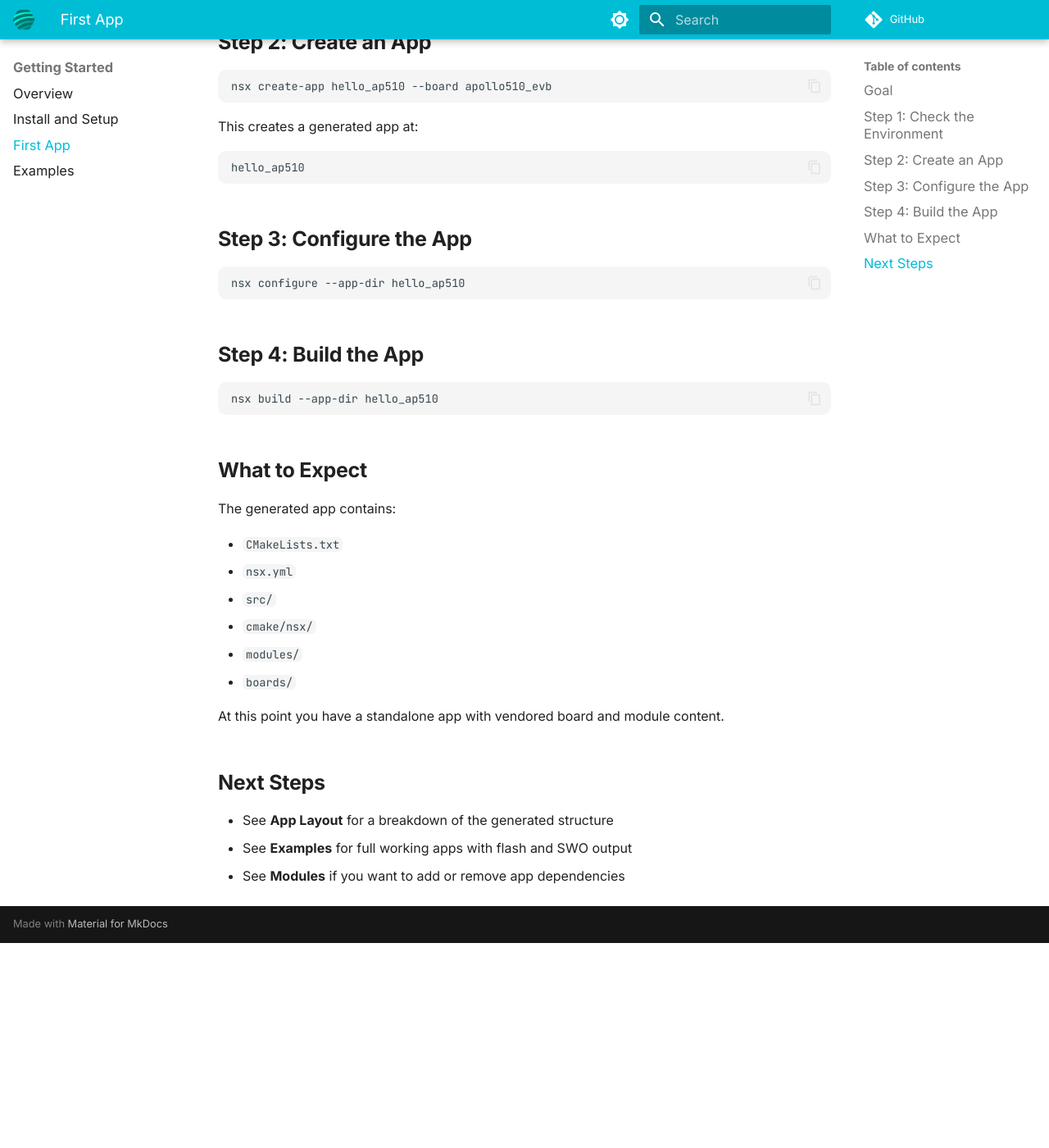
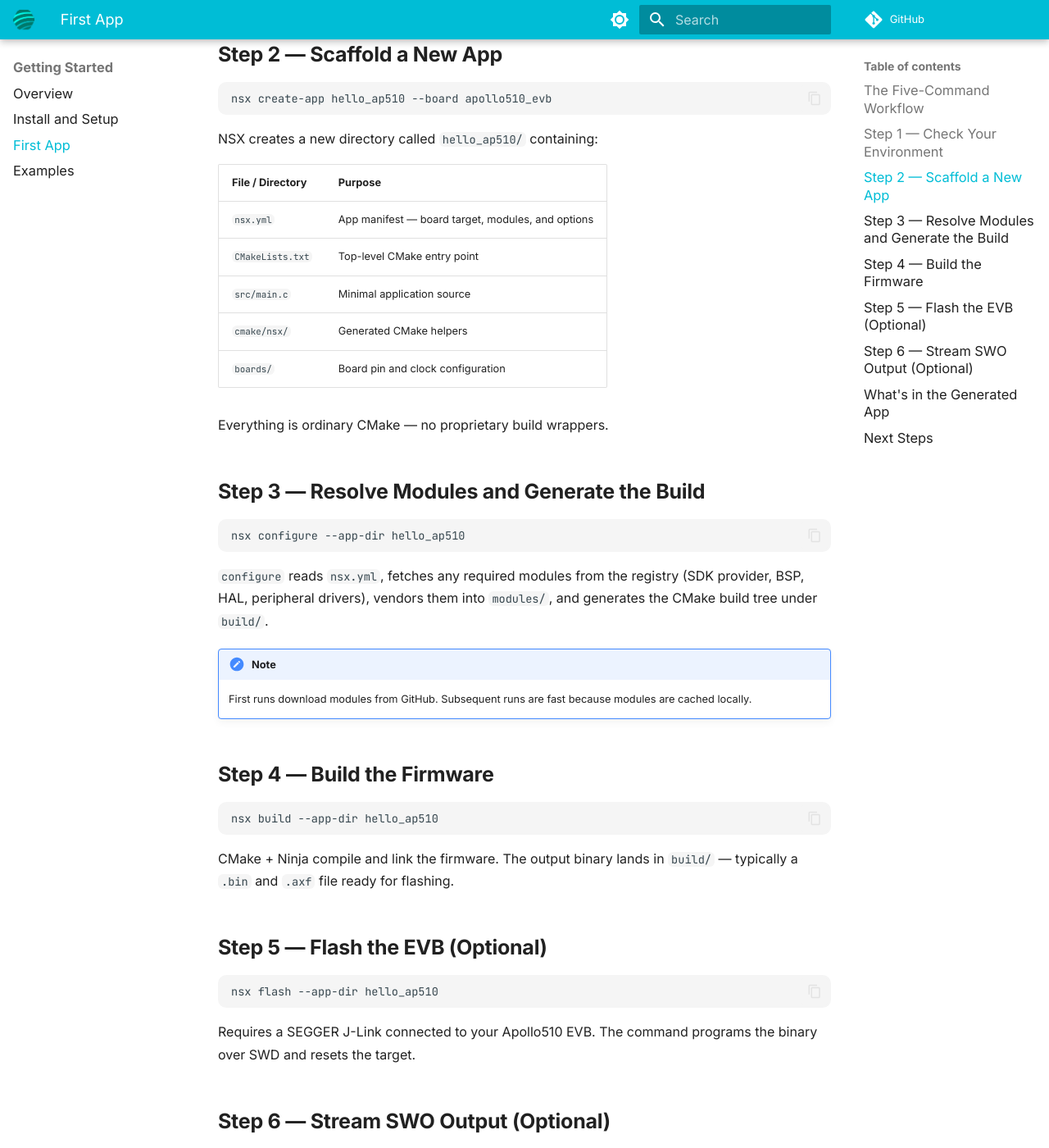
Before and after one commit to AmbiqAI/neuralspotx, an MkDocs documentation site: the page built from docs/getting-started/first-app.md, in a window 1280 px wide and 1400 px high, scrolled down 795 px. Shown: the whole window at 82% size. Built offline with MkDocs 1.6.1 and Material for MkDocs 9.7.7, drawn with Linux system fonts in a browser that asks for light colours; comment, search, counter and statistics services are not loaded; before the commit the page ends 1945 px from its top, so only the background shows below that; some of the changed text lies outside the part shown.

Commit message:
docs: enrich Getting Started — more content, tables, cards, cleaner tone

````diff
--- a/docs/getting-started/first-app.md
+++ b/docs/getting-started/first-app.md
@@ -1,20 +1,16 @@
 # First App
 
-This page walks through the standard NSX app creation flow.
+Walk through the full NSX lifecycle — scaffold a project, resolve
+modules, compile firmware, flash it to an evaluation board, and watch
+live SWO output. The whole process takes about two minutes.
 
-Use plain `nsx` commands throughout this guide.
+!!! info "Prerequisites"
+    Make sure `nsx doctor` passes before continuing.
+    See [Install and Setup](install.md) if anything is missing.
 
-If you installed with `pipx`, `nsx` is already on your `PATH`.
-If you are working from a source checkout, activate the `uv` environment first:
+## The Five-Command Workflow
 
-```bash
-cd <nsx-repo>
-source .venv/bin/activate
-```
-
-## Goal
-
-Create a minimal app, configure it, and build it successfully.
+Every NSX project follows the same pattern:
 
 ```mermaid
 flowchart LR
@@ -25,51 +21,98 @@ flowchart LR
     E --> F["nsx view"]
 ```
 
-## Step 1: Check the Environment
+## Step 1 — Check Your Environment
 
 ```bash
 nsx doctor
 ```
 
-## Step 2: Create an App
+`doctor` scans for Python, CMake, Ninja, the Arm toolchain, and J-Link.
+Fix any flagged issues before moving on.
+
+## Step 2 — Scaffold a New App
 
 ```bash
 nsx create-app hello_ap510 --board apollo510_evb
 ```
 
-This creates a generated app at:
+NSX creates a new directory called `hello_ap510/` containing:
 
-```text
-hello_ap510
-```
+| File / Directory | Purpose |
+|---|---|
+| `nsx.yml` | App manifest — board target, modules, and options |
+| `CMakeLists.txt` | Top-level CMake entry point |
+| `src/main.c` | Minimal application source |
+| `cmake/nsx/` | Generated CMake helpers |
+| `boards/` | Board pin and clock configuration |
 
-## Step 3: Configure the App
+Everything is ordinary CMake — no proprietary build wrappers.
+
+## Step 3 — Resolve Modules and Generate the Build
 
 ```bash
 nsx configure --app-dir hello_ap510
 ```
 
-## Step 4: Build the App
+`configure` reads `nsx.yml`, fetches any required modules from the
+registry (SDK provider, BSP, HAL, peripheral drivers), vendors them into
+`modules/`, and generates the CMake build tree under `build/`.
+
+!!! note
+    First runs download modules from GitHub. Subsequent runs are fast
+    because modules are cached locally.
+
+## Step 4 — Build the Firmware
 
 ```bash
 nsx build --app-dir hello_ap510
 ```
 
-## What to Expect
+CMake + Ninja compile and link the firmware. The output binary lands in
+`build/` — typically a `.bin` and `.axf` file ready for flashing.
 
-The generated app contains:
+## Step 5 — Flash the EVB (Optional)
 
-- `CMakeLists.txt`
-- `nsx.yml`
-- `src/`
-- `cmake/nsx/`
-- `modules/`
-- `boards/`
+```bash
+nsx flash --app-dir hello_ap510
+```
 
-At this point you have a standalone app with vendored board and module content.
+Requires a SEGGER J-Link connected to your Apollo510 EVB. The command
+programs the binary over SWD and resets the target.
+
+## Step 6 — Stream SWO Output (Optional)
+
+```bash
+nsx view --app-dir hello_ap510
+```
+
+Opens a live SWO viewer. You should see the hello-world print loop
+streaming from the board.
+
+## What's in the Generated App
+
+After `nsx configure`, the full directory looks like:
+
+```text
+hello_ap510/
+├── nsx.yml
+├── CMakeLists.txt
+├── src/
+│   └── main.c
+├── cmake/nsx/
+├── boards/
+├── modules/          ← vendored registry modules
+└── build/            ← CMake build tree
+```
+
+Both `modules/` and `build/` are gitignored by default and regenerated
+automatically — your source tree stays clean.
 
 ## Next Steps
 
-- See **App Layout** for a breakdown of the generated structure
-- See **Examples** for full working apps with flash and SWO output
-- See **Modules** if you want to add or remove app dependencies
+- **[Examples](examples.md)** — eight maintained example apps covering
+  CoreMark, PMU profiling, power measurement, audio, and USB
+- **[App Layout](../user-guide/app-layout.md)** — deep dive into the
+  generated directory structure
+- **[Modules](../user-guide/modules.md)** — add or remove dependencies
+  from your app manifest
````
Also changed, not shown: docs/getting-started/examples.md (+86 -31 lines), docs/getting-started/index.md (+42 -10 lines), docs/getting-started/install.md (+45 -38 lines).
